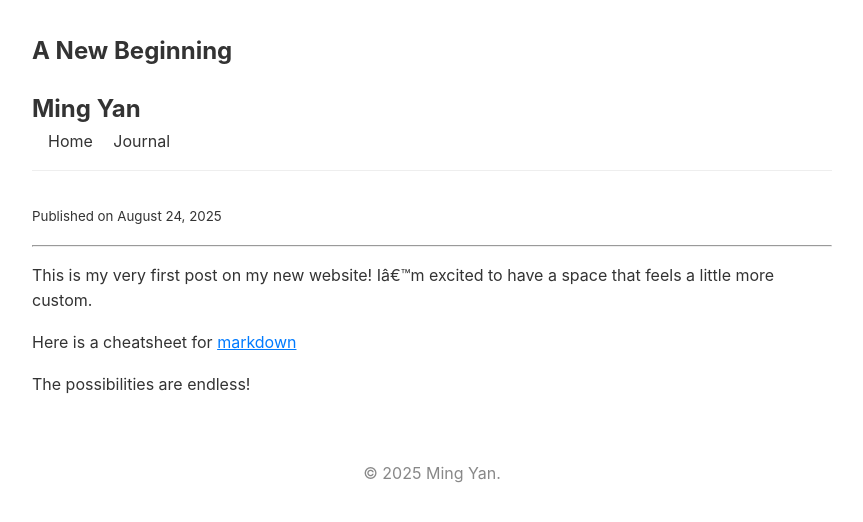
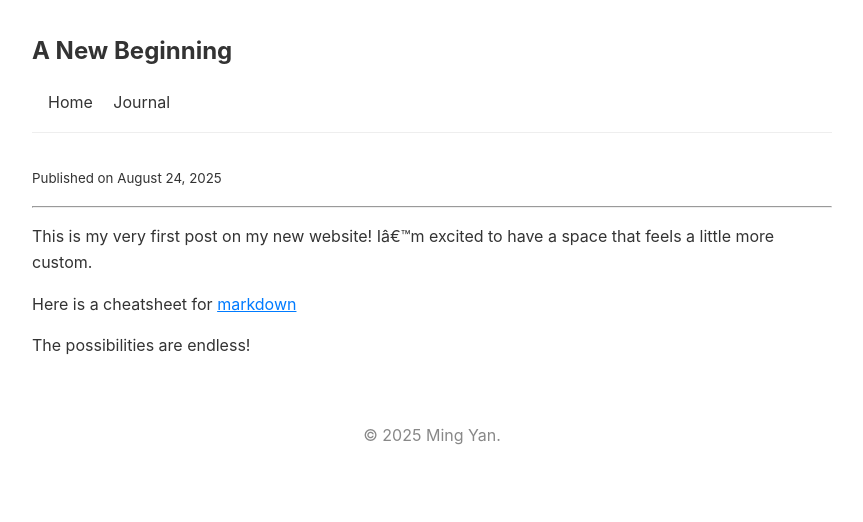
Before and after one commit to maybe-yesterday/maybe-yesterday.github.io, a Jekyll site: the page built from _posts/2025-08-24-a-new-beginning.md, in a window 1280 px wide. Shown: the top 522 px of the page, without its empty margins (208-1071 px from the left). Built offline with Jekyll 4.4.1, drawn with Linux system fonts in a browser that asks for light colours.

Commit message:
fix formatting

```diff
--- a/_layouts/post.html
+++ b/_layouts/post.html
@@ -4,7 +4,6 @@ layout: default
 <article>
   <h1>{{ page.title }}</h1>
     <header>
-      <h1><a href="/">{{ site.title }}</a></h1>
       <nav>
         <a href="/">Home</a>
         <a href="/blog">Journal</a>
```
